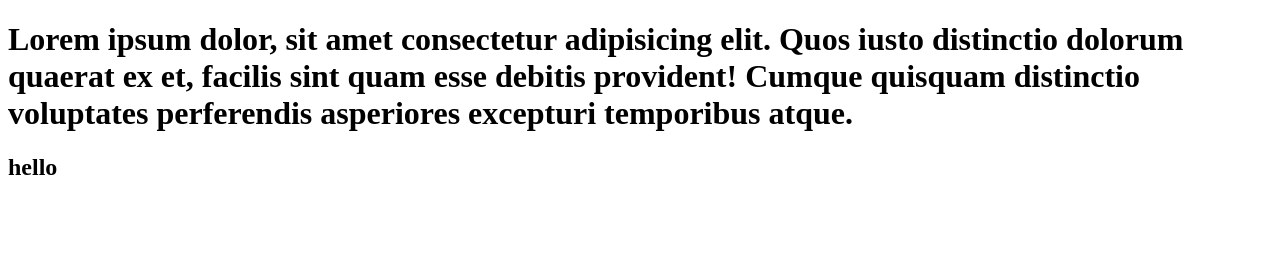
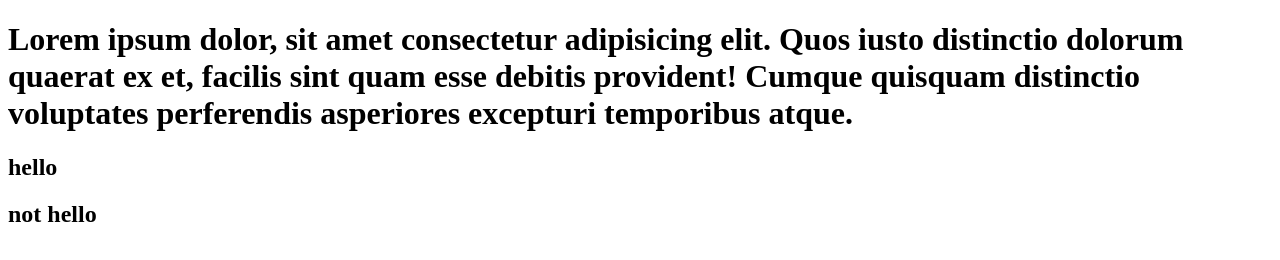
Before and after one commit to ilyas-dar/mydemo, a plain HTML site: page index.html in a window 1280 px wide. Drawn offline with Linux system fonts and the light colour scheme.

Commit message:
modified index.html

```diff
--- a/index.html
+++ b/index.html
@@ -9,6 +9,7 @@
     <h1>Lorem ipsum dolor, sit amet consectetur adipisicing elit. Quos iusto distinctio dolorum quaerat ex et, facilis sint quam esse debitis provident! Cumque quisquam distinctio voluptates perferendis asperiores excepturi temporibus atque.
     </h1>
     <h2>hello</h2>
+    <h2>not hello</h2>
 
 </body>
 </html>
```
